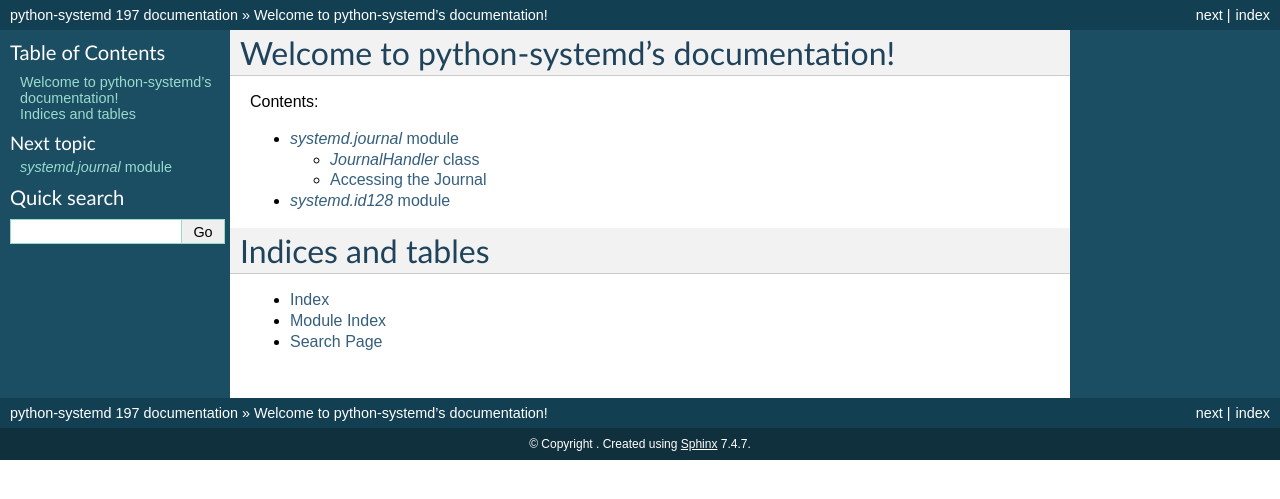
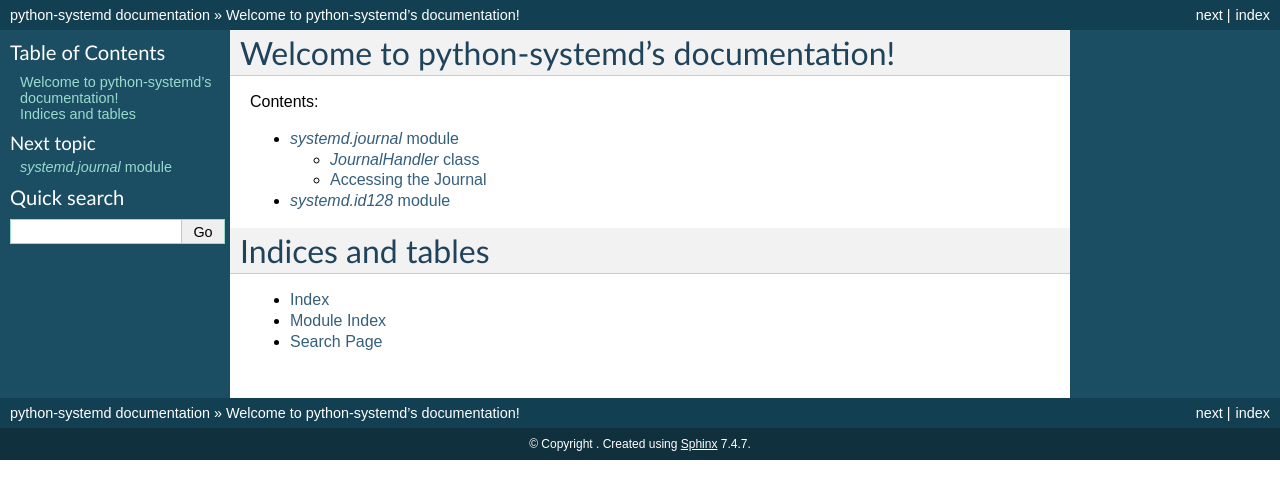
Before and after one commit to systemd/python-systemd, a Sphinx documentation site: the page built from systemd/docs/index.rst, in a window 1280 px wide. Shown: the top 499 px of the page. Built offline with Sphinx 7.4.7, drawn with Linux system fonts in a browser that asks for light colours; some of the changed lines change nothing that is shown.

Commit message:
systemd-python: provide version info to sphinx

```diff
--- a/systemd/docs/conf.py
+++ b/systemd/docs/conf.py
@@ -41,15 +41,6 @@
 
 # General information about the project.
 project = u'python-systemd'
-
-# The version info for the project you're documenting, acts as replacement for
-# |version| and |release|, also used in various other places throughout the
-# built documents.
-#
-# The short X.Y version.
-version = '197'
-# The full version, including alpha/beta/rc tags.
-release = '197'
 
 # The language for content autogenerated by Sphinx. Refer to documentation
 # for a list of supported languages.
```
